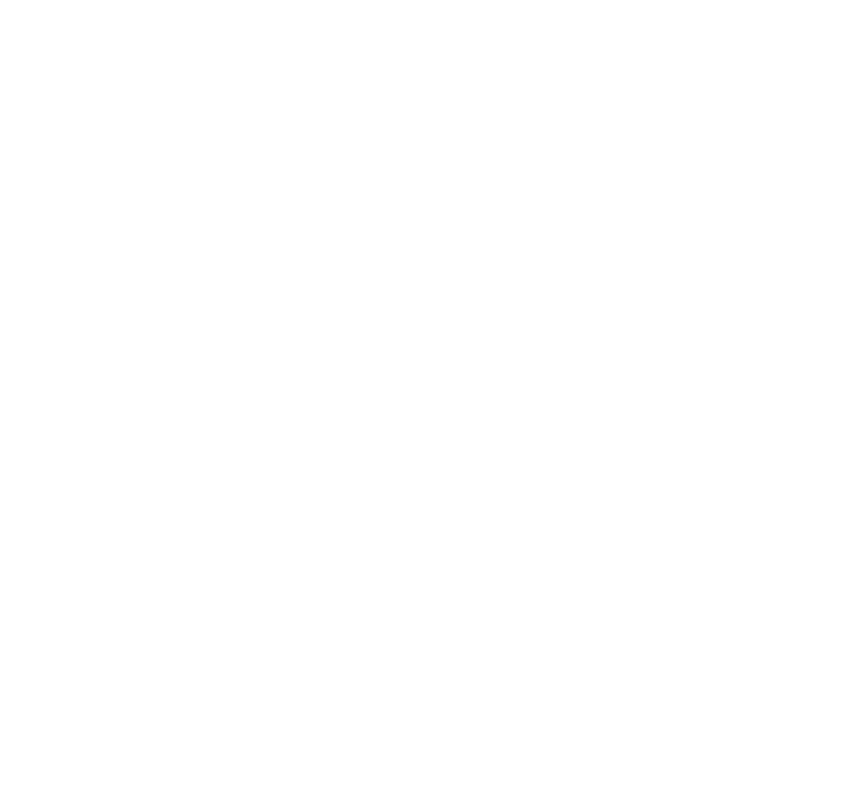
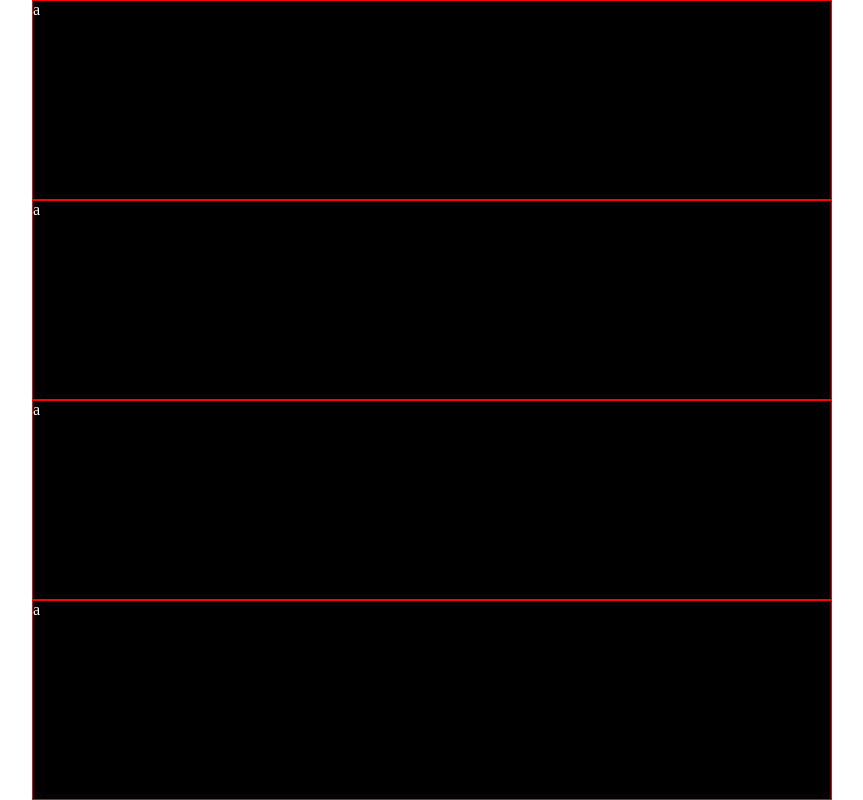
Before and after one commit to joaootaviofm/elevatorSystem, a plain HTML site: page index.html in a window 1280 px wide. Shown: the whole page, without its empty margins (208-1071 px from the left). Drawn offline with Linux system fonts and the light colour scheme; a web font is replaced by a local one.

Commit message:
att criação andares

```diff
--- a/index.html
+++ b/index.html
@@ -7,7 +7,20 @@
     <link rel="stylesheet" href="style.css">
 </head>
 <body>
-
+    <div class="building">
+        <div class="floors" id="fourthFloor">
+            a
+        </div>
+        <div class="floors" id="thirdFloor">
+            a
+        </div>
+        <div class="floors" id="secondFloor">
+            a
+        </div>
+        <div class="floors" id="firstFloor">
+            a
+        </div>
+    </div>
     <script src="script.js"></script>
 </body>
 </html>
--- a/style.css
+++ b/style.css
@@ -7,3 +7,17 @@
     margin: 0;
     font-family: Smooch Sans;
 }
+
+
+.building{
+    margin: auto;
+    height: 100vh;
+    width: 800px;
+    background-color: black;;
+}
+
+.floors{
+    color: white;
+    border: 1px solid red;
+    height: 25%;
+}
```
